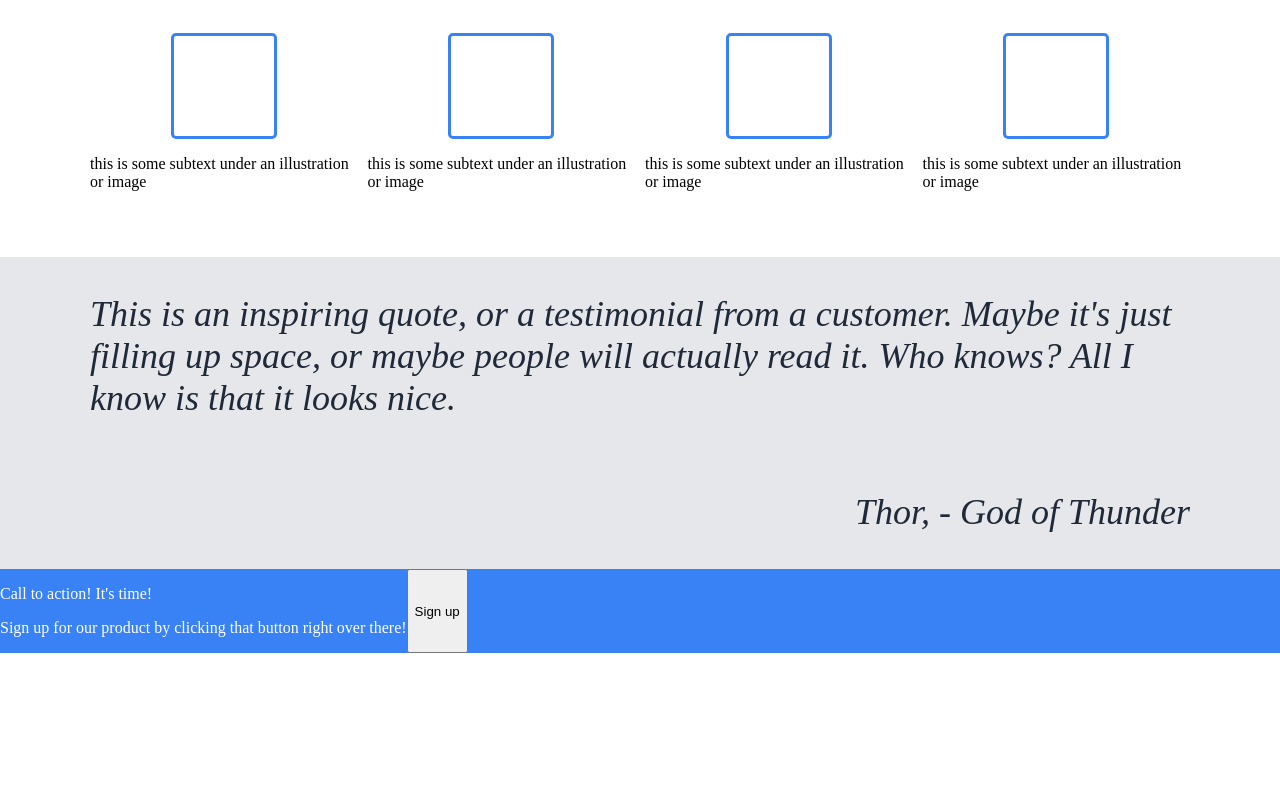
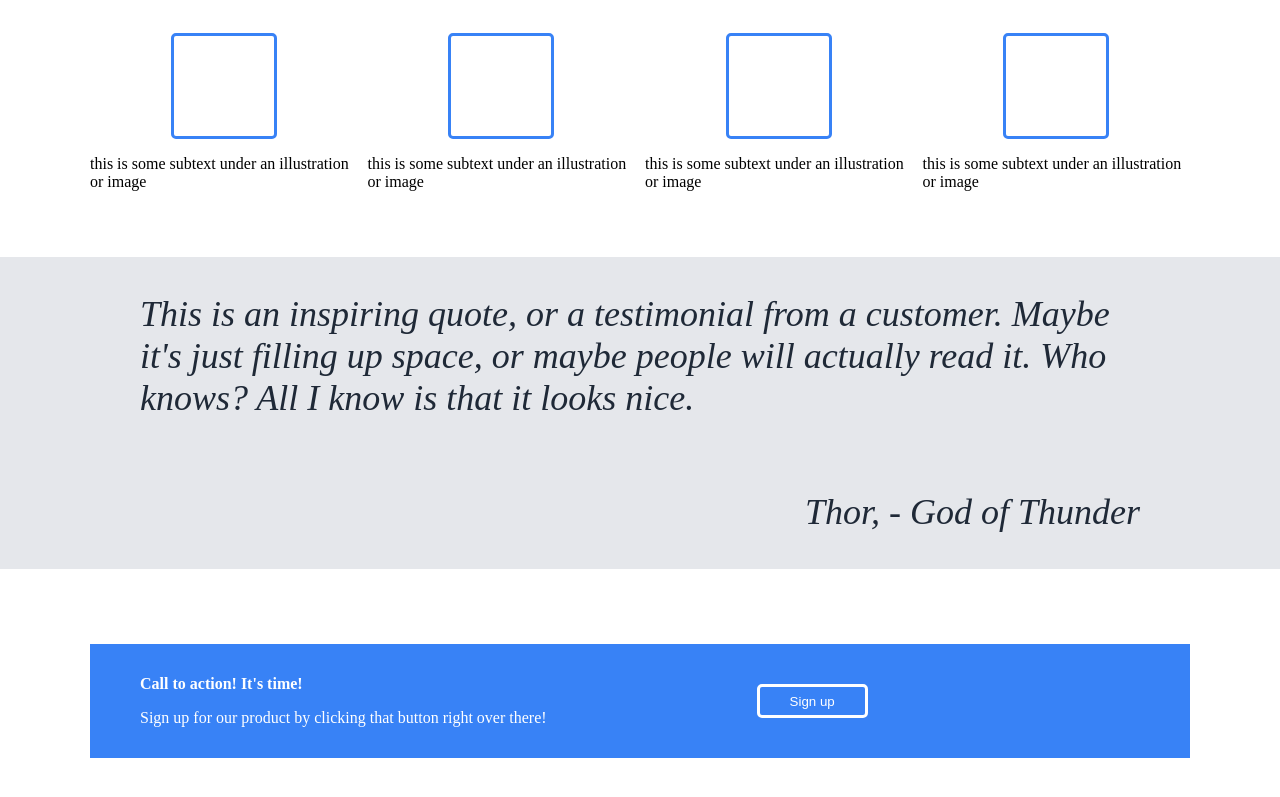
Before and after one commit to fullforcejordy/Odin-Landing-Page, a plain HTML site: page index.html in a window 1280 px wide. Shown: the part 511-1308 px from the top of the page. Before the commit the page ends 1164 px from the top, so only its background shows below. Drawn offline with Linux system fonts and the light colour scheme.

Commit message:
Finalise rough draft of the odin landing page

```diff
--- a/index.html
+++ b/index.html
@@ -61,12 +61,14 @@
       </div>
       <div class="call-to-action">
         <div class="action-text-container">
-          <p>Call to action! It's time!</p>
+          <p class="action-bold-text">Call to action! It's time!</p>
           <p>
             Sign up for our product by clicking that button right over there!
           </p>
         </div>
-        <button type="submit" class="signup-button-footer">Sign up</button>
+        <button type="submit" class="signup-button-footer" href="#">
+          Sign up
+        </button>
       </div>
     </body>
   </html>
--- a/style.css
+++ b/style.css
@@ -119,10 +119,12 @@ li {
   display: flex;
   flex-direction: column;
   background-color: #e5e7eb;
-  padding: 0px 90px 0px 90px;
+  padding: 0px 140px 0px 140px;
   font-size: 36px;
   font-style: italic;
   color: #1f2937;
+  justify-content: center;
+  align-items: center;
 }
 
 #thor-quote {
@@ -134,5 +136,21 @@ li {
   background-color: #3882f6;
   color: white;
   display: flex;
-  flex: 1;
+  margin: 75px 90px 75px 90px;
+  padding: 15px 50px 15px 50px;
+  gap: 200px;
 }
+
+.signup-button-footer {
+  background-color: #3882f6;
+  color: white;
+  border: solid white;
+  border-radius: 5px;
+  margin: 25px 10px 25px 10px;
+  padding: 0px 30px 0px 30px;
+}
+
+.action-bold-text {
+  font-weight: bold;
+  font-size: 16px;
+}
```
